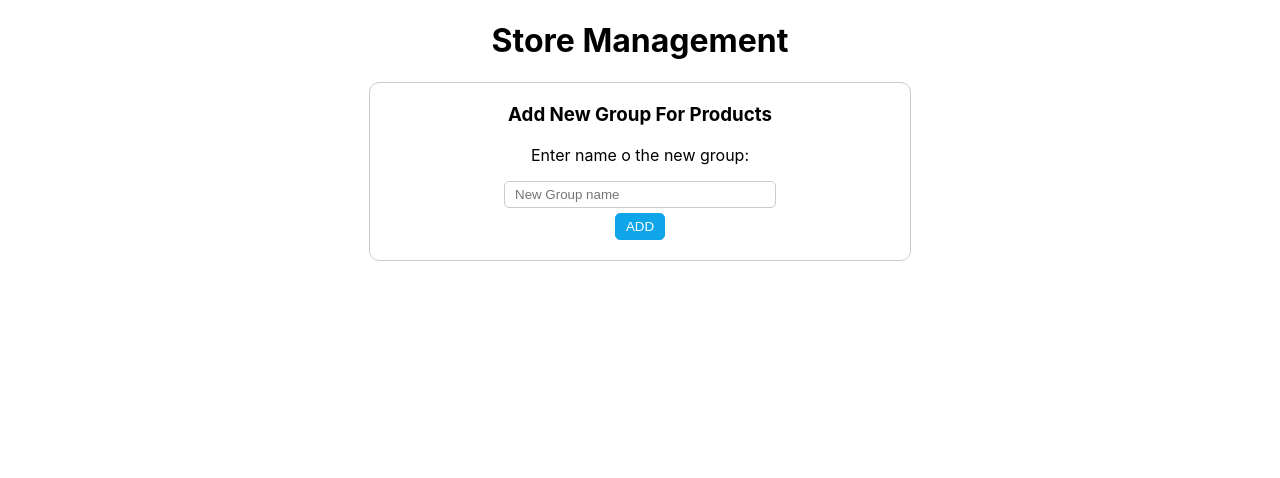
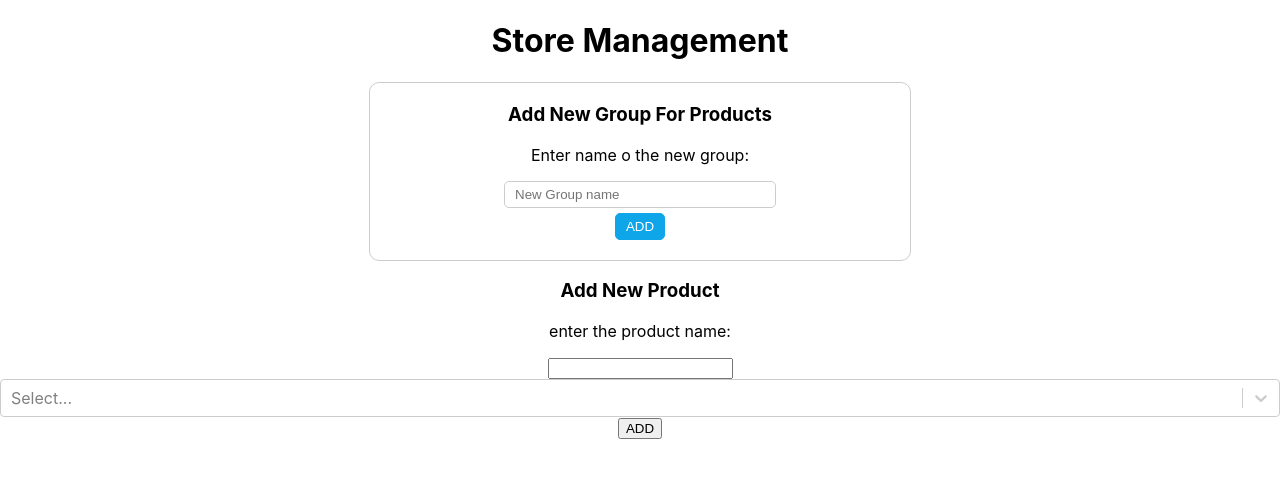
Before and after one commit to Yaser-Hajian/Store-Manager-React.js, a React (Create React App) app: page / in a window 1280 px wide. Shown: the top 478 px of the page. Built offline with nearby package versions, Linux system fonts and the light colour scheme.

Commit message:
create AddNewProduct component and add its functionality

```diff
--- a/package.json
+++ b/package.json
@@ -9,6 +9,7 @@
     "react": "^17.0.2",
     "react-dom": "^17.0.2",
     "react-scripts": "4.0.3",
+    "react-select": "^4.3.1",
     "web-vitals": "^1.1.2"
   },
   "scripts": {
--- a/src/App.js
+++ b/src/App.js
@@ -1,18 +1,24 @@
 import React, {useState} from "react";
 import './App.css';
 import AddNewGroup from "./Components/AddNewGroup/AddNewGroup";
+import AddNewProduct from "./Components/AddNewProduct/AddNewProduct";
 
 function App() {
     const [groups , setGroups] = useState([]);
+    const [categories,setCategories] = useState([]);
     const addNewGroupHandler=(newGroup)=>{
-        const copy_of_grops = [...groups];
-        copy_of_grops.push(newGroup);
-        setGroups(copy_of_grops);
+        const copy_of_groups = [...groups];
+        copy_of_groups.push(newGroup);
+        setGroups(copy_of_groups);
+        const copy_of_categories = [...categories];
+        copy_of_categories.push(newGroup.name);
+        setCategories(copy_of_categories);
     }
   return (
     <div className="App">
       <h1>Store Management</h1>
         <AddNewGroup addGroup={addNewGroupHandler}/>
+        <AddNewProduct categories={categories}/>
     </div>
   );
 }
--- /dev/null
+++ b/src/Components/AddNewProduct/AddNewProduct.js
@@ -0,0 +1,33 @@
+import React, {useState} from 'react';
+import Select from "react-select";
+
+const AddNewProduct = ({categories}) => {
+    const [newProduct , setNewProduct] = useState("");
+    const [category , setCategory] = useState("");
+    const changeHandler=(event)=>{
+        setNewProduct(event.target.value);
+    }
+    const categoryHandler=(event)=>{
+        setCategory(event.label);
+    }
+    const options = []
+    {
+        for (let i = 0; i < categories.length; i++) {
+            options.push({value:categories[i] , label:categories[i]})
+        }
+    }
+    return (
+        <div>
+            <h3>Add New Product</h3>
+            <p>enter the product name:</p>
+            <input type="text" value={newProduct} onChange={changeHandler}/>
+            <Select
+                onChange={categoryHandler}
+                options={options}
+            />
+            <button>ADD</button>
+        </div>
+    );
+};
+
+export default AddNewProduct;
```
Also changed, not shown: 1 other file (tests, documents, lock files or other folders).
